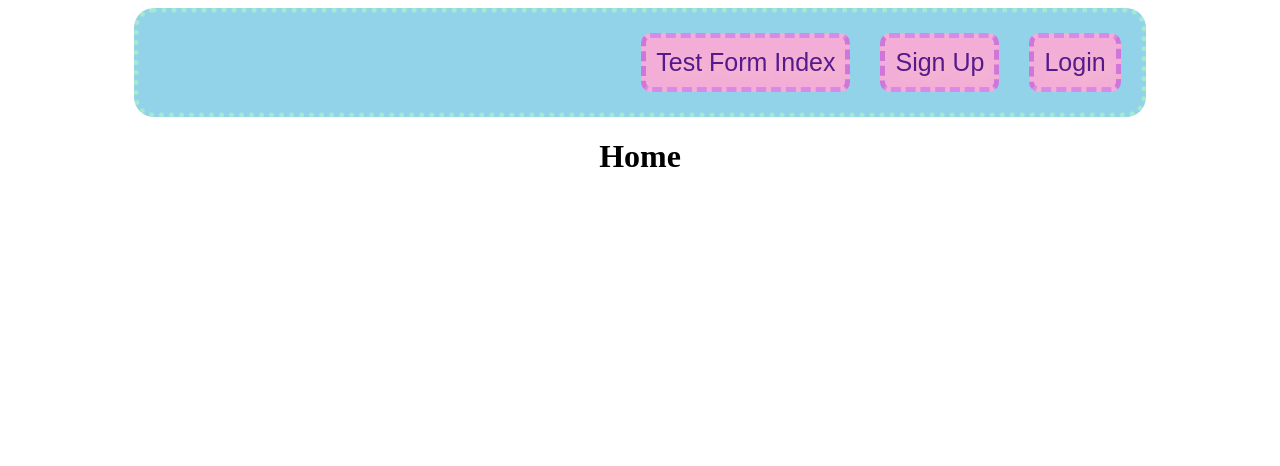
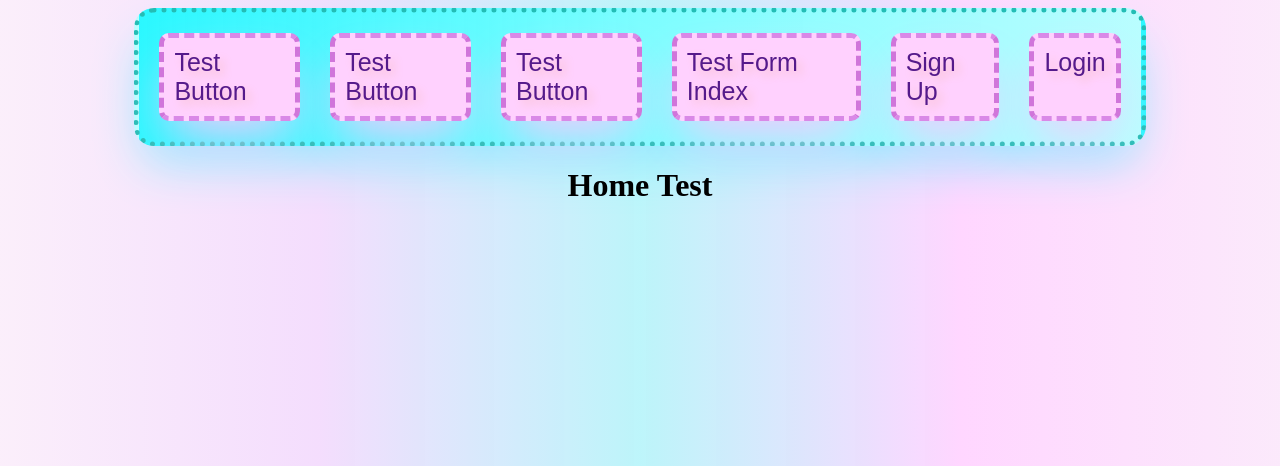
Before and after one commit to rileygramlich/knowme_app, a Django app: page / in a window 1280 px wide. Shown: the top 466 px of the page. Run offline with Django 4.2, Linux system fonts and the light colour scheme.

Commit message:
added background gradient

```diff
--- a/main_app/static/css/style.css
+++ b/main_app/static/css/style.css
@@ -1,26 +1,53 @@
+
 .navbar {
     display: flex;
-    color: blue;
     font-size: 25px;
     justify-content: flex-end;
     gap: 30px;
     padding: 20px;
-    background-color: rgb(146, 211, 233);
+    /*background-color:hsla(181, 100%, 81%, 0.971);*/
+    background-image: linear-gradient(to right, hsla(181, 100%, 50%, 0.827), hsla(181, 100%, 74%, 0.982),hsla(181, 100%, 86%, 0.971));
     border-radius: 20px;
-    border:  thick dotted rgb(163, 234, 209);
+    border:  thick dotted rgb(36, 189, 181);
     margin-left: 10%;
     margin-right: 10%;
     font-family: fantasy;
+    box-shadow: 0 25px 50px -12px rgb(138, 237, 255);
 }
 
 .navbar > a {
-    background-color: rgb(243, 174, 215);
+    background-color: hsl(301, 100%, 91%);
     padding: 10px;
     border-radius: 10px;
     border-block: thick dashed rgb(217, 137, 231);
     border-inline: thick dashed rgb(208, 117, 218);
+    box-shadow: 0 25px 50px -12px rgb(249, 200, 253);
     text-decoration: none;
     text-shadow: 5px 5px 10px rgb(246, 192, 201);
+}
+
+.navbar > a:hover {
+    border-block: thick solid rgb(223, 91, 246);
+    border-inline: thick solid rgb(240, 103, 255);
+    background-color: hsl(300, 39%, 93%);
+    box-shadow: 0 25px 50px -12px rgb(244, 126, 255);
+    transition: all 750ms ease-in-out;
+    font-style: bold;
+}
+
+.navbar:hover {
+    border: solid 5px;
+    transition: all 1s ease-in-out;
+    border-block: thick solid rgb(33, 237, 252);
+    border-inline: thick solid rgb(209, 248, 255);
+    background-image: linear-gradient(to right, hsla(181, 100%, 87%, 0.827), hsla(181, 100%, 74%, 0.982),hsla(181, 100%, 50%, 0.885));
+}
+
+.background-color {
+    background-color: antiquewhite;
+    background-image: linear-gradient(90deg, hsl(300, 60%, 96%),hsl(283, 89%, 93%), hsla(186, 89%, 86%, 0.982),hsl(300, 100%, 92%),hsl(300, 70%, 95%));
+    background-size: round;
+
 }
 
 .textcolor {
--- a/main_app/templates/base.html
+++ b/main_app/templates/base.html
@@ -9,9 +9,13 @@
     <link rel="stylesheet" type="text/css" href="{% static 'css/style.css' %}">
     <title>Know Me</title>
 </head>
-<body>
+<body class="background-color">
     <div>
+        <div class="hover-nav">
             <nav class="navbar">
+                <a href="">Test Button</a>
+                <a href="">Test Button</a>
+                <a href="">Test Button</a>
                 <a href="">Test Form Index</a>
                 <a href="">Sign Up</a>
                 <a href="">Login</a>
@@ -21,5 +25,8 @@
             {% block content %}
             {% endblock %}
         </main>
+    </div>
+    <div class="background-color1"></div>
+    <div class="background-color2"></div>
 </body>
 </html>
--- a/main_app/templates/home.html
+++ b/main_app/templates/home.html
@@ -1,7 +1,7 @@
 {% extends 'base.html' %}
 {% block content %}
 
-<h1>Home</h1>
+<h1>Home Test</h1>
 
 
 {% endblock %}
```
Lines whose indentation alone changed are shown as unchanged.
